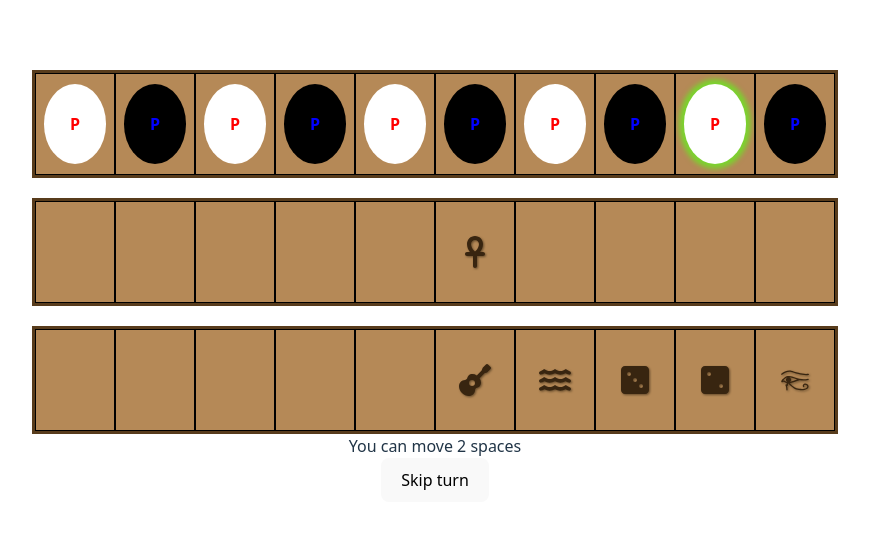
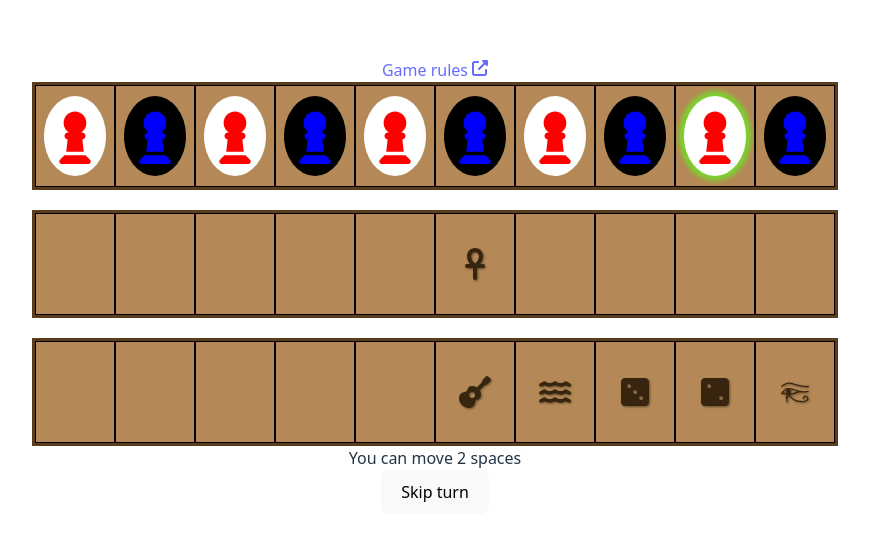
Before and after one commit to reluttrull/senet, a React (Vite) app: page / in a window 1280 px wide. Shown: the part 114-654 px from the top of the page, without its empty margins (205-1074 px from the left). Built offline with nearby package versions, Linux system fonts and the light colour scheme.

Commit message:
add unique keys for score pawns, replace favicon, improve pawn appearance

```diff
--- a/index.html
+++ b/index.html
@@ -2,7 +2,7 @@
 <html lang="en">
   <head>
     <meta charset="UTF-8" />
-    <link rel="icon" type="image/svg+xml" href="/vite.svg" />
+    <link rel="icon" type="image/svg+xml" href="/letterS.png" />
     <meta name="viewport" content="width=device-width, initial-scale=1.0" />
     <title>senet</title>
   </head>
--- a/src/App.tsx
+++ b/src/App.tsx
@@ -1,4 +1,5 @@
 import { useState } from 'react';
+import { FaUpRightFromSquare } from 'react-icons/fa6'
 import './App.css'
 import SinglePlayer from './SinglePlayer.tsx'
 
@@ -12,6 +13,7 @@ function App() {
 
   return (
     <>
+      <a href="https://royalur.net/senet#how-to-play" target="_blank" rel="noopener noreferrer">Game rules <FaUpRightFromSquare /></a>
       {!gameOver && <SinglePlayer gameOverCallback={handleGameOver} />}
       {gameOver && playerWonGame && <h1>You won!</h1>}
       {gameOver && !playerWonGame && <h1>You lost...</h1>}
--- a/src/Pawn.tsx
+++ b/src/Pawn.tsx
@@ -1,4 +1,5 @@
 //import { useEffect, useState } from 'react'
+import { FaChessPawn } from 'react-icons/fa6'
 import './App.css'
 
 type PawnProps = {
@@ -11,7 +12,7 @@ function Pawn({ index, canMove, moveCallback }: PawnProps) {
 
   return (
     <>
-        <div className={canMove ? "can-move piece" : "piece"} onClick={() => moveCallback(index)}>P</div>
+        <div className={canMove ? "can-move piece" : "piece"} onClick={() => moveCallback(index)}><FaChessPawn style={{fontSize:'3.5em'}} /></div>
     </>
   )
 }
--- a/src/SinglePlayer.tsx
+++ b/src/SinglePlayer.tsx
@@ -1,6 +1,6 @@
 import { useEffect, useRef, useState } from 'react'
 import { FaChessPawn, FaAnkh, FaGuitar, FaWater, FaDiceThree, FaDiceTwo } from 'react-icons/fa6'
-import { GiEyeOfHorus } from 'react-icons/gi';
+import { GiEyeOfHorus } from 'react-icons/gi'
 import Pawn from './Pawn'
 import './App.css'
 
@@ -41,7 +41,7 @@ function SinglePlayer({ gameOverCallback }: SinglePlayerProps) {
     if ([1,4,5].includes(sticksValue)) rollSticks();
     else {
       isPlayerTurnRef.current = false;
-      console.log("no more rolls, now it's opponent's turn", isPlayerTurnRef.current);
+      console.log("no more rolls, now it's opponent's turn");
       if (!isPlayerTurnRef.current) {
         rollSticks();
         enemyTurn();
@@ -52,9 +52,9 @@ function SinglePlayer({ gameOverCallback }: SinglePlayerProps) {
   function moveEnemyPiece(index:number) {
     let sticksValue:number = getSticksValue();
     let toLocation:number = index + sticksValue;
-    console.log(`moving from ${index}: ${sticksValue} squares to ${toLocation}`);
+    console.log(`opponent moving from ${index}: ${sticksValue} squares to ${toLocation}`);
     enemyPawnsRef.current = enemyPawnsRef.current.map(pawnLocation => pawnLocation == index ? toLocation : pawnLocation);
-    if (pawnsRef.current.includes(toLocation)) console.log(`capturing pawn at ${toLocation}`);
+    if (pawnsRef.current.includes(toLocation)) console.log(`opponent capturing player's pawn at ${toLocation}`);
     if (toLocation < 30) pawnsRef.current = pawnsRef.current.map(pawnLocation => pawnLocation == toLocation ? index : pawnLocation);
     if (toLocation == 26) warpPieceBackFrom26(false);
     setEnemyPawns(enemyPawnsRef.current);
@@ -62,7 +62,7 @@ function SinglePlayer({ gameOverCallback }: SinglePlayerProps) {
     if ([1,4,5].includes(sticksValue)) rollSticks();
     else {
       isPlayerTurnRef.current = true;
-      console.log("no more rolls, now it's player's turn", isPlayerTurnRef.current);
+      console.log("no more rolls, now it's player's turn");
     }
   };
 
@@ -70,7 +70,6 @@ function SinglePlayer({ gameOverCallback }: SinglePlayerProps) {
   {
     // send piece back to 14 (House #15) or closest open spot before it
     let allPawns:number[] = pawnsRef.current.concat(enemyPawnsRef.current);
-    console.log("all pawn locations by ref", allPawns);
     let toIndex:number = 14;
     while (toIndex >= 0) {
       if (!allPawns.includes(toIndex)) break;
@@ -106,8 +105,6 @@ function SinglePlayer({ gameOverCallback }: SinglePlayerProps) {
   const pawnCanMove = (index:number, isPlayer:boolean = true) => {
     let myPieces = isPlayer ? pawnsRef.current : enemyPawnsRef.current;
     let opponentPieces = isPlayer ? enemyPawnsRef.current : pawnsRef.current;
-    if (!isPlayer) console.log("index at canmove", index);
-    if (!isPlayer) console.log("mypieces at canmove", myPieces);
     if (isPlayer && !isPlayerTurnRef.current) return false;
     let toLocation:number = index + getSticksValue();
     if (isEnemyGuarded(toLocation, isPlayer)) return false; // if guarded
@@ -139,10 +136,8 @@ function SinglePlayer({ gameOverCallback }: SinglePlayerProps) {
   }
 
   async function enemyTurn(){
-    console.log("got here");
     while (!isPlayerTurnRef.current)
     {
-      console.log("sticks", getSticksValue());
       // get all possible moves
       let movableEnemyPawns = enemyPawnsRef.current.filter(pawn => pawnCanMove(pawn, false) && pawn < 30);
       console.log("movable pawns", movableEnemyPawns);
@@ -154,7 +149,6 @@ function SinglePlayer({ gameOverCallback }: SinglePlayerProps) {
       }
       // if any, pick random
       let pickIndex = Math.floor(Math.random() * movableEnemyPawns.length);
-      console.log("picked index...", pickIndex);
       // make move
       moveEnemyPiece(movableEnemyPawns[pickIndex]);
     }
@@ -167,7 +161,6 @@ function SinglePlayer({ gameOverCallback }: SinglePlayerProps) {
   async function handleSkipTurn() {
     let movablePawns = (isPlayerTurnRef.current ? pawnsRef.current : enemyPawnsRef.current)
             .filter(pawn => pawnCanMove(pawn, isPlayerTurnRef.current) && pawn < 30);
-    console.log("skipping", isPlayerTurnRef.current, movablePawns);
     if (movablePawns.length > 0) return;
     isPlayerTurnRef.current = !isPlayerTurnRef.current;
     rollSticks();
@@ -184,7 +177,7 @@ function SinglePlayer({ gameOverCallback }: SinglePlayerProps) {
                     {pawns.includes(index) &&
                       <Pawn index={index} canMove={pawnCanMove(index)} moveCallback={movePiece} />}
                     {enemyPawns.includes(index) &&
-                      <div className="enemy-piece">P</div>}
+                      <div className="enemy-piece"><FaChessPawn style={{fontSize:'3.5em'}} /></div>}
                   </div>)
                 })}
             </div>
@@ -200,7 +193,7 @@ function SinglePlayer({ gameOverCallback }: SinglePlayerProps) {
                     {pawns.includes(index) &&
                       <Pawn index={index} canMove={pawnCanMove(index)} moveCallback={movePiece} />}
                     {enemyPawns.includes(index) &&
-                      <div className="enemy-piece">P</div>}
+                      <div className="enemy-piece"><FaChessPawn style={{fontSize:'3.5em'}} /></div>}
                   </div>
                 ))}
             </div>
@@ -221,15 +214,15 @@ function SinglePlayer({ gameOverCallback }: SinglePlayerProps) {
                     {pawns.includes(index) &&
                       <Pawn index={index} canMove={pawnCanMove(index)} moveCallback={movePiece} />}
                     {enemyPawns.includes(index) &&
-                      <div className="enemy-piece">P</div>}
+                      <div className="enemy-piece"><FaChessPawn style={{fontSize:'3.5em'}} /></div>}
                   </div>)
                 })}
             </div>
         </div>
         <div>{isPlayerTurn ? <span>You can </span> : <span>Opponent can </span>}move {sticksValue} spaces</div>
         <button onClick={handleSkipTurn}>Skip turn</button>
-        <div>{pawns.map(pawnLocation => {if (pawnLocation > 29) return (<FaChessPawn style={{color:'white'}} />)})}</div>
-        <div>{enemyPawns.map(pawnLocation => {if (pawnLocation > 29) return (<FaChessPawn style={{color:'black'}} />)})}</div>
+        <div>{pawns.map((pawnLocation,index) => {if (pawnLocation > 29) return (<FaChessPawn key={`playerscore${index}`} style={{color:'white'}} />)})}</div>
+        <div>{enemyPawns.map((pawnLocation,index) => {if (pawnLocation > 29) return (<FaChessPawn key={`opponentscore${index}`} style={{color:'black'}} />)})}</div>
     </>
   )
 }
```
Also changed, not shown: public/letterS.png (added).
